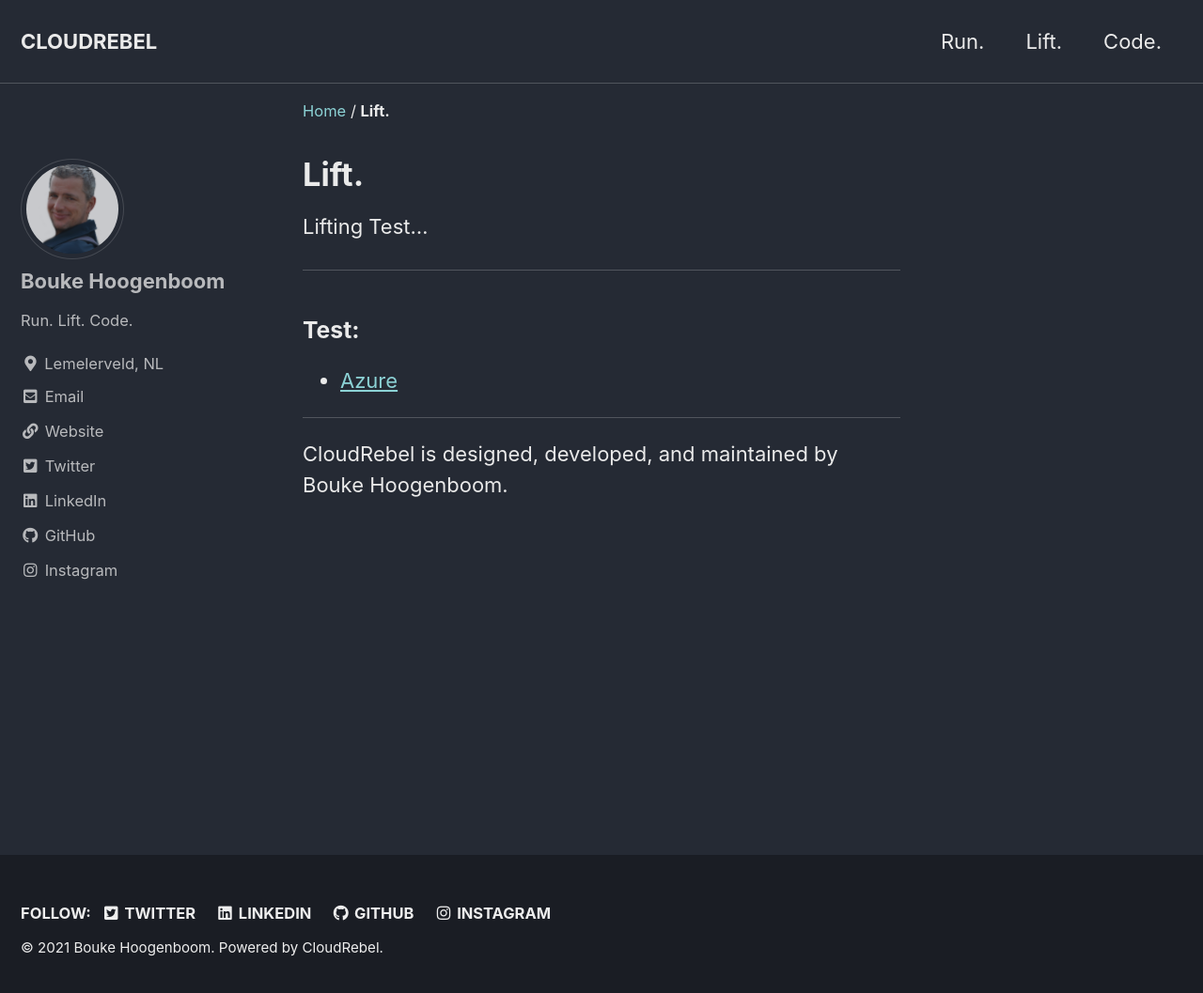
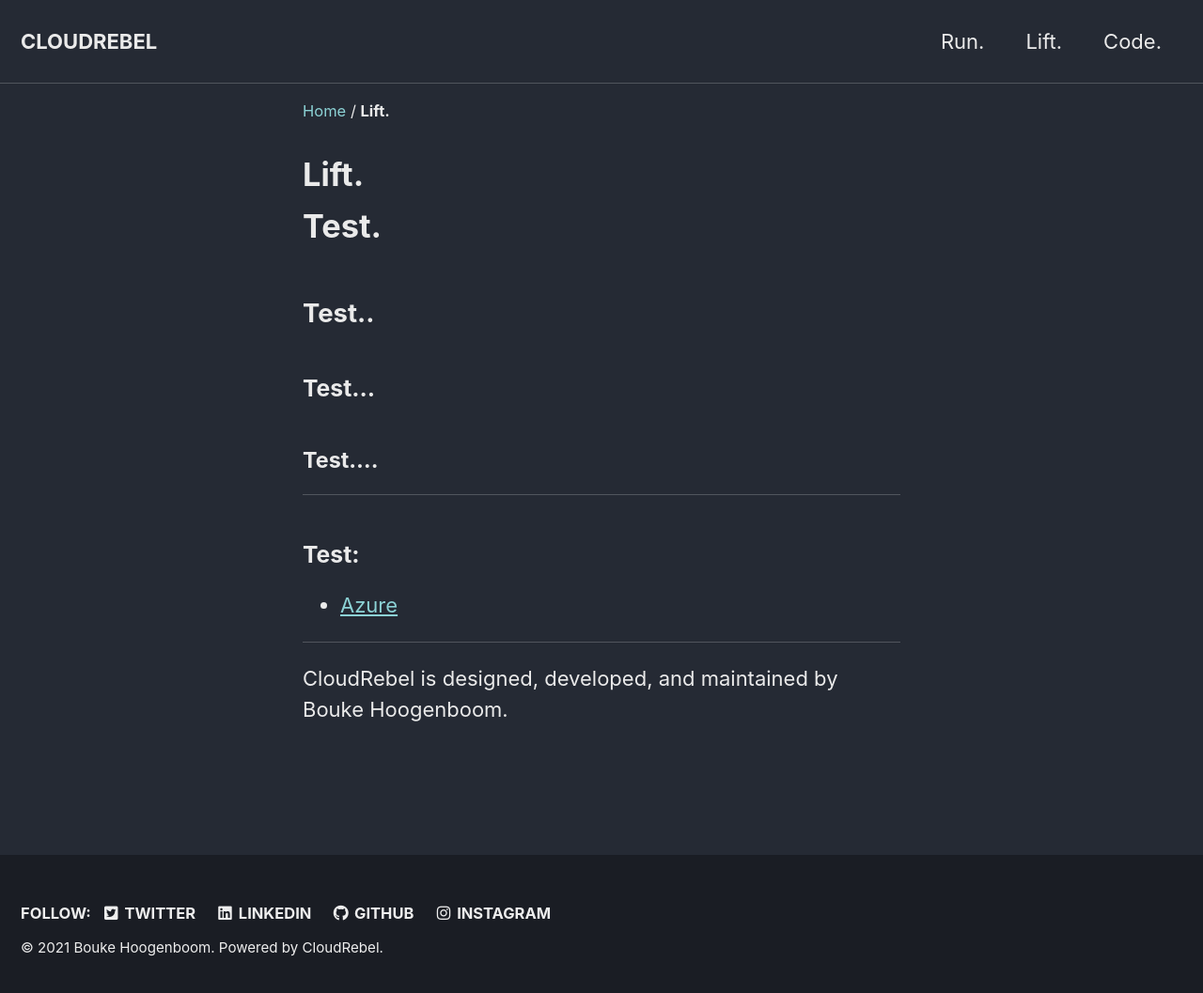
Before and after one commit to bhoogenboom/bhoogenboom.github.io, a Jekyll site: the page built from _pages/lift.md, in a window 1280 px wide and 1065 px high. Shown: the top 1057 px of the window at 94% size. Built offline with Jekyll 4.4.1, drawn with Linux system fonts in a browser that asks for light colours; cached includes are drawn as plain includes.

Commit message:
Change Lift.md

```diff
--- a/_pages/lift.md
+++ b/_pages/lift.md
@@ -2,10 +2,13 @@
 permalink: /lift/
 title: "Lift."
 layout: archive
-author_profile: true
+author_profile: false
 ---
 
-Lifting Test...
+# Test.
+## Test..
+### Test...
+#### Test....
 
 ---
 ### Test:
```
